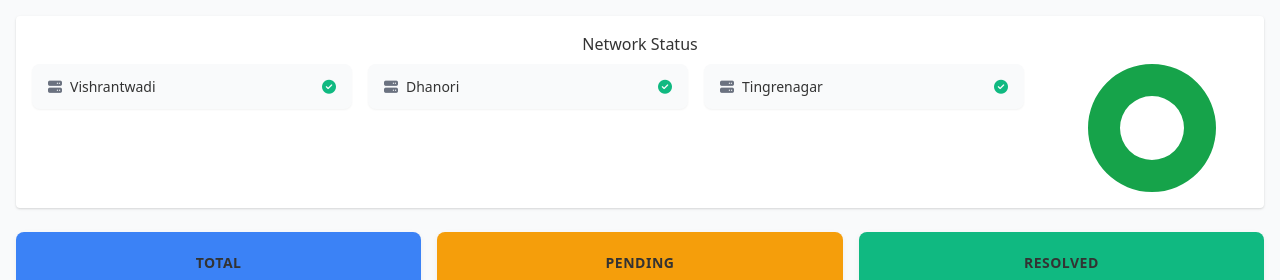
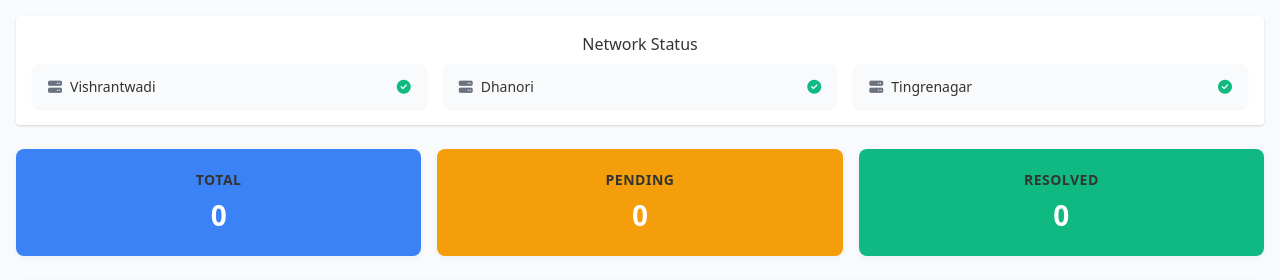
Before and after one commit to Suraj27251/complaint-management-system, a Flask app: page / in a window 1280 px wide. Shown: the part 110-390 px from the top of the page. Run offline with Flask 3, Linux system fonts and the light colour scheme; the visitor is signed in with stand-in values (Sample User, id 1); data that the repository does not hold is empty.

Commit message:
Remove network status doughnut chart

```diff
--- a/static/css/styles.css
+++ b/static/css/styles.css
@@ -290,11 +290,6 @@ input:checked + .slider:before {
     font-size: 28px;
     font-weight: bold;
     margin-top: 4px;
-}
-
-#networkChart {
-    width: 100% !important;
-    height: 100% !important;
 }
 
 /* Responsive fix for smaller screens */
--- a/templates/dashboard.html
+++ b/templates/dashboard.html
@@ -54,9 +54,6 @@
                     </div>
                     <i class="status-icon fas fa-circle-notch fa-spin text-gray-400"></i>
                 </div>
-            </div>
-            <div class="mt-4 sm:mt-0 w-full sm:w-48 h-40 sm:h-32">
-                <canvas id="networkChart"></canvas>
             </div>
         </div>
     </section>
@@ -253,25 +250,6 @@
         }
     });
 
-    const networkCtx = document.getElementById('networkChart').getContext('2d');
-    const networkChart = new Chart(networkCtx, {
-        type: 'doughnut',
-        data: {
-            datasets: [{
-                data: [0, 0],
-                backgroundColor: ['#16A34A', '#DC2626'],
-                borderWidth: 0
-            }]
-        },
-        options: {
-            maintainAspectRatio: false,
-            plugins: {
-                legend: {
-                    display: false
-                }
-            }
-        }
-    });
     const toggle = document.getElementById('themeToggle');
     const body = document.body;
     const theme = localStorage.getItem('theme');
@@ -305,20 +283,15 @@
         try {
             const res = await fetch('{{ url_for('ping_status') }}');
             const data = await res.json();
-            let up = 0, down = 0;
             Object.entries(data).forEach(([ip, isUp]) => {
                 const icon = document.querySelector(`#ip-status-list [data-ip="${ip}"] .status-icon`);
                 if (!icon) return;
                 if (isUp) {
                     icon.className = 'status-icon fas fa-check-circle text-green-500';
-                    up++;
                 } else {
                     icon.className = 'status-icon fas fa-times-circle text-red-500';
-                    down++;
                 }
             });
-            networkChart.data.datasets[0].data = [up, down];
-            networkChart.update();
         } catch (err) {
             console.error('Failed to update IP status', err);
         }
```
